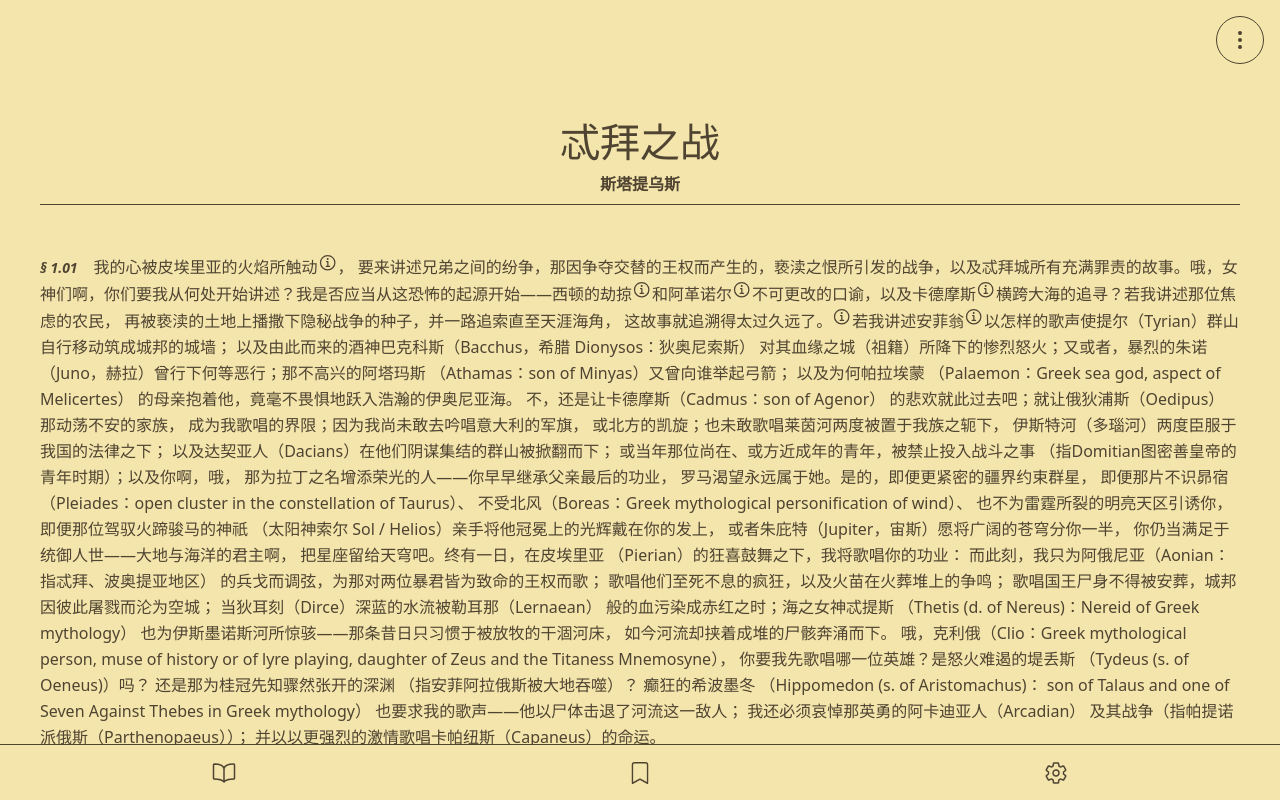
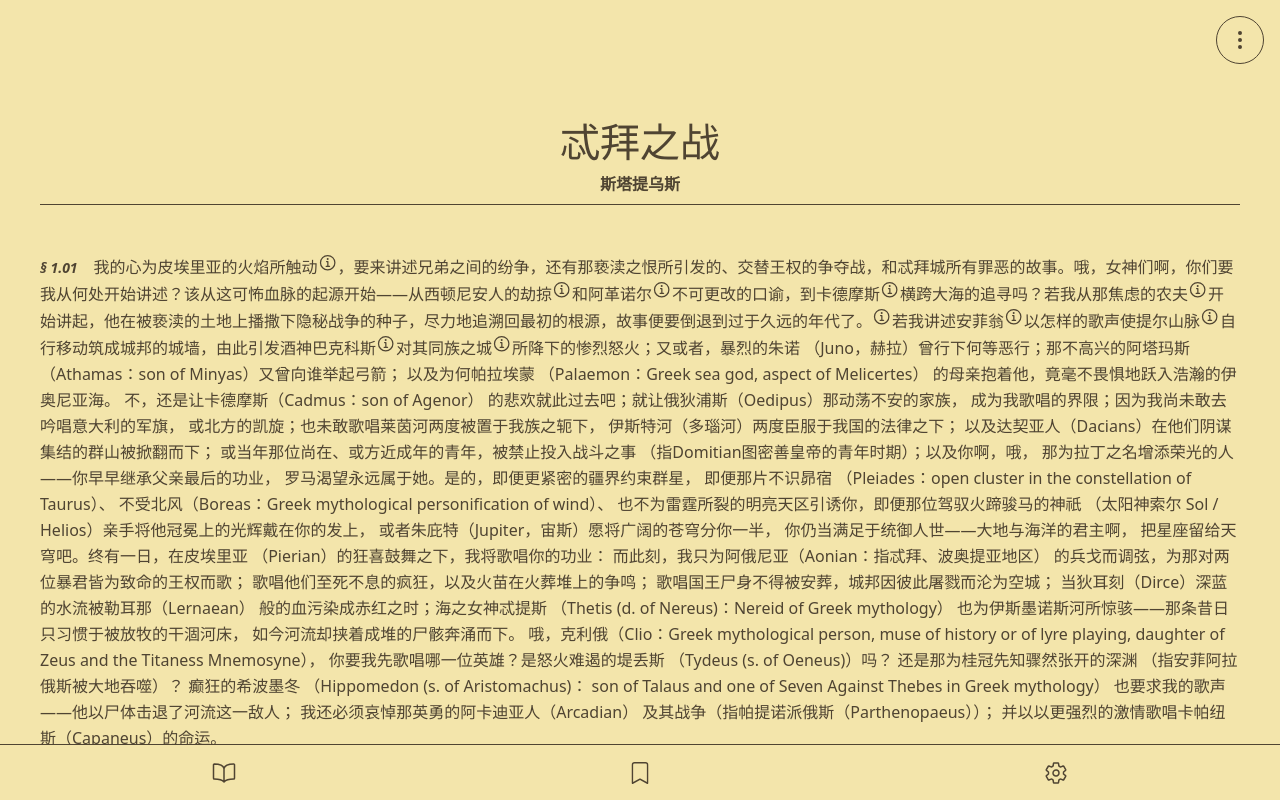
Before and after one commit to ThundeRayn/online-Reader, a React (Vite) app: page / in a window 1280 px wide. Built offline with nearby package versions, Linux system fonts and the light colour scheme.

Commit message:
version 0

```diff
--- a/src/Paragraphs/Para101.tsx
+++ b/src/Paragraphs/Para101.tsx
@@ -7,19 +7,9 @@ const Para101 = () => {
         <div className="leading-relaxed">
         <Anchor series="§ 1.01"/>
 
-        我的心被皮埃里亚的火焰所触动<Elaboration note="Pierian fire" text="皮埃里亚是缪斯的故乡，指诗歌灵感之火。" />，
-        要来讲述兄弟之间的纷争，那因争夺交替的王权而产生的，亵渎之恨所引发的战争，以及忒拜城所有充满罪责的故事。哦，女神们啊，你们要我从何处开始讲述？我是否应当从这恐怖的起源开始——西顿的劫掠<Elaboration note="Sidonian rape" text="指宙斯掳走欧罗巴的神话故事。" />和阿革诺尔<Elaboration note="Agenor" text="腓尼基国王，欧罗巴之父。他命子女不得返国，除非找回她" />不可更改的口谕，以及卡德摩斯<Elaboration note="Cadmus" text="阿革诺尔之子" />
-        横跨大海的追寻？若我讲述那位焦虑的农民，
-        再被亵渎的土地上播撒下隐秘战争的种子，并一路追索直至天涯海角，
-        这故事就追溯得太过久远了。<Elaboration text="卡德摩斯（Cadmus）
-        播种龙牙是希腊神话中建立底比斯城的关键事件：
-        他杀死了战神阿瑞斯的圣龙后，
-        遵照雅典娜的指示，将龙的牙齿播撒到土里，
-        从中长出全副武装的“地生人”武士，这些武士起初互相残杀，
-        幸存下来的五人帮助卡德摩斯建立了底比斯，
-        而“播种龙牙”也成为英语习语，意指“挑起事端”。" />若我讲述安菲翁<Elaboration note="Amphion" text="底比斯的建造者" />以怎样的歌声使提尔（Tyrian）群山自行移动筑成城邦的城墙；
-        以及由此而来的酒神巴克科斯（Bacchus，希腊 Dionysos：狄奥尼索斯）
-        对其血缘之城（祖籍）所降下的惨烈怒火；又或者，暴烈的朱诺
+        我的心为皮埃里亚的火焰所触动<Elaboration note="Pierian fire" text="皮埃里亚是缪斯的故乡，指诗歌灵感之火。" />，要来讲述兄弟之间的纷争，还有那亵渎之恨所引发的、交替王权的争夺战，和忒拜城所有罪恶的故事。哦，女神们啊，你们要我从何处开始讲述？该从这可怖血脉的起源开始——从西顿尼安人的劫掠<Elaboration note="Sidonian rape" text="指的是希腊神话中宙斯绑架（或强奸）了卡德摩斯（Cadmus)的妹妹欧罗巴(Europa)的故事。这个故事始于西顿，腓尼基的一个城市，位于今天的黎巴嫩。" />和阿革诺尔<Elaboration note="Agenor" text="腓尼基国王，欧罗巴与卡德摩斯之父。他命令卡德摩斯找不到妹妹不得返回国家。" />不可更改的口谕，到卡德摩斯<Elaboration note="Cadmus" text="阿革诺尔之子。卡德摩斯奉命踏上了寻找妹妹的旅程，誓要找到她方可返回。然而他徒劳无功。德尔斐神谕指引他放弃寻找，转而追随一头神圣的母牛，最终在母牛卧下的地方发现了一座新城。他由此来到波俄提亚（Boeotia），建立了底比斯城。" />横跨大海的追寻吗？若我从那焦虑的农夫<Elaboration text="此处指代卡德摩斯"/>开始讲起，他在被亵渎的土地上播撒下隐秘战争的种子，尽力地追溯回最初的根源，故事便要倒退到过于久远的年代了。<Elaboration text="卡德摩斯播种龙牙是希腊神话中建立底比斯城的关键事件：他杀死了战神阿瑞斯的圣龙后，遵照雅典娜的指示，将龙的牙齿播撒到土里，从中长出全副武装的“地生人”武士，这些武士起初互相残杀，幸存下来的五人帮助卡德摩斯建立了底比斯，而“播种龙牙”也成为英语习语，意指“挑起事端”。" />若我讲述安菲翁<Elaboration note="Amphion" text="安菲翁，宙斯和安提俄珀之子，他与孪生兄弟泽托斯共同创建并建造了底比斯城墙。安菲翁用他的里拉琴施展魔法，将石头固定到位" />以怎样的歌声使提尔山脉<Elaboration note="Tyrian" text="希腊语：Ἡ κλίμαξ Τύρου，Hē klímax Týrou；拉丁语：Scala Tyriorum），这是一条位于今黎巴嫩南部和以色列北部沿海的山脉。 "/>自行移动筑成城邦的城墙，由此引发酒神巴克科斯<Elaboration note="Bacchus" text="希腊神狄俄倪索斯"/>对其同族之城<Elaboration text="酒神巴克科斯（狄俄倪索斯）之母塞墨勒出自忒拜王族，因而酒神对忒拜的惩罚被称为对‘同族之城’的怒火。"/>所降下的惨烈怒火；
+        {/*waiting to be done*/}
+        又或者，暴烈的朱诺
         （Juno，赫拉）曾行下何等恶行；那不高兴的阿塔玛斯
         （Athamas：son of Minyas）又曾向谁举起弓箭；
         以及为何帕拉埃蒙
--- a/src/blocks/Navbar.tsx
+++ b/src/blocks/Navbar.tsx
@@ -1,15 +1,23 @@
 import { useState } from 'react'
 import MenuOverlay from '../components/MenuOverlay'
-import ToolBar from '../components/ToolBar'
+//import ToolBar from '../components/ToolBar'
 
 const Navbar = () => {
   const [isOpen, setIsOpen] = useState(false)
+
+  const handleMenuToggle = () => {
+    const newState = !isOpen
+    setIsOpen(newState)
+    if (newState) {
+      window.dispatchEvent(new Event('menuOverlayOpen'))
+    }
+  }
 
   return (
     <>
       {/* Floating Menu Button */}
       <button
-        onClick={() => setIsOpen(!isOpen)}
+        onClick={handleMenuToggle}
         style={{ backgroundColor: '#F3E5AB' }}
         className="sticky top-4 float-right mr-4 z-[10000] w-12 h-12 text-default-text border border-default-text rounded-full hover:opacity-80 transition-opacity flex items-center justify-center"
       >
--- a/src/components/Elaboration.tsx
+++ b/src/components/Elaboration.tsx
@@ -18,11 +18,48 @@ interface PositionStyle {
   marginBottom?: string;
 }
 
+// Global state to track the currently open elaboration
+let currentOpenElaboration: (() => void) | null = null
+
 const Elaboration = ({ note,text }: ElaborationProps) => {
   const [isOpen, setIsOpen] = useState(false)
   const [position, setPosition] = useState<PositionStyle>({ top: '100%', left: '50%', transform: 'translateX(-50%)' })
   const popupRef = useRef<HTMLDivElement>(null)
   const buttonRef = useRef<HTMLButtonElement>(null)
+
+  const handleOpen = () => {
+    // Close any currently open elaboration (if it's a different one)
+    if (currentOpenElaboration && currentOpenElaboration !== handleClose) {
+      currentOpenElaboration()
+    }
+
+    // Toggle this elaboration
+    if (isOpen) {
+      handleClose()
+    } else {
+      setIsOpen(true)
+      currentOpenElaboration = handleClose
+    }
+  }
+
+  const handleClose = () => {
+    setIsOpen(false)
+    if (currentOpenElaboration === handleClose) {
+      currentOpenElaboration = null
+    }
+  }
+
+  // Close when menu overlay opens
+  useEffect(() => {
+    const handleMenuOpen = () => {
+      if (isOpen) {
+        handleClose()
+      }
+    }
+
+    window.addEventListener('menuOverlayOpen', handleMenuOpen)
+    return () => window.removeEventListener('menuOverlayOpen', handleMenuOpen)
+  }, [isOpen])
 
   useEffect(() => {
     if (isOpen && popupRef.current && buttonRef.current) {
@@ -83,12 +120,12 @@ const Elaboration = ({ note,text }: ElaborationProps) => {
   }, [isOpen])
 
   return (
-    <span className="inline-block relative group z-10">
+    <span className="inline-block relative group">
       {/* Info Circle Button */}
       <button
         ref={buttonRef}
-        onClick={() => setIsOpen(!isOpen)}
-        className="inline-flex items-center justify-center hover:opacity-70 transition-opacity relative z-10"
+        onClick={handleOpen}
+        className="inline-flex items-center justify-center hover:opacity-70 transition-opacity"
         aria-label="Show elaboration"
       >
         <IoInformationCircleOutline size={20} color="#4F4432" />
@@ -99,14 +136,14 @@ const Elaboration = ({ note,text }: ElaborationProps) => {
         <>
           {/* Backdrop to close when clicking outside */}
           <div
-            className="fixed inset-0 z-[100]"
-            onClick={() => setIsOpen(false)}
+            className="fixed inset-0 z-[35]"
+            onClick={handleClose}
           />
 
           {/* Info Box - smart positioning */}
           <div
             ref={popupRef}
-            className="absolute z-[100] bg-neutral-800 border-default-text text-default-bg p-4 rounded-lg shadow-lg max-h-96 overflow-y-auto"
+            className="absolute z-[35] bg-neutral-800 border-default-text text-default-bg p-4 rounded-lg shadow-lg max-h-96 overflow-y-auto"
             style={{
               top: '100%',
               left: '50%',
```
Also changed, not shown: 1 other file (tests, documents, lock files or other folders).
